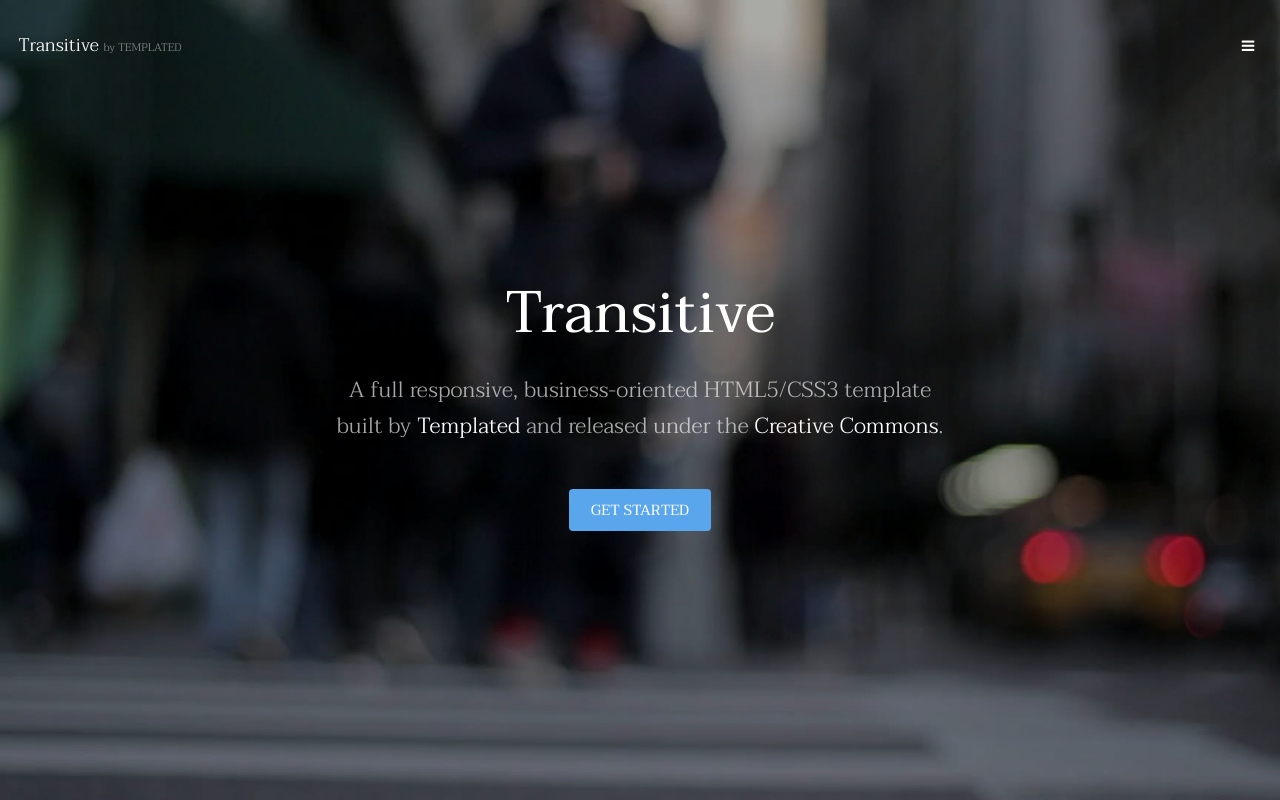
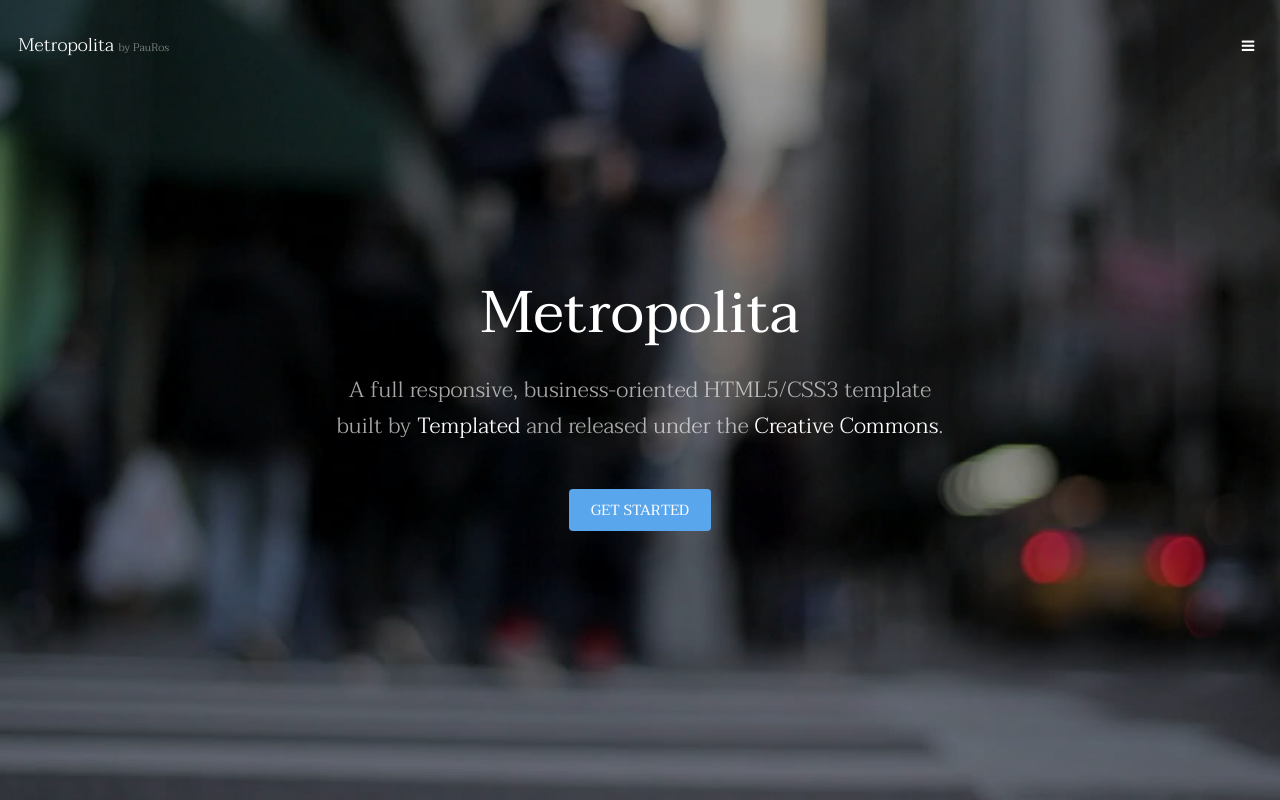
Before and after one commit to pauroscastello/REP_04_METROPOLITA, a plain HTML site: page index.html in a window 1280 px wide. Shown: the top 800 px of the page. Drawn offline with Linux system fonts and the light colour scheme.

Commit message:
cambios en la portada por PauRos

```diff
--- a/index.html
+++ b/index.html
@@ -1,12 +1,12 @@
 <!DOCTYPE HTML>
 <!--
-	Transitive by TEMPLATED
+	Metropolita by PauRos
 	templated.co @templatedco
 	Released for free under the Creative Commons Attribution 3.0 license (templated.co/license)
 -->
 <html>
 	<head>
-		<title>Transitive by TEMPLATED</title>
+		<title>Metropolita by PauRos</title>
 		<meta charset="utf-8" />
 		<meta name="viewport" content="width=device-width, initial-scale=1" />
 		<link rel="stylesheet" href="assets/css/main.css" />
@@ -15,7 +15,7 @@
 
 		<!-- Header -->
 			<header id="header" class="alt">
-				<div class="logo"><a href="index.html">Transitive <span>by TEMPLATED</span></a></div>
+				<div class="logo"><a href="index.html">Metropolita <span>by PauRos</span></a></div>
 				<a href="#menu" class="toggle"><span>Menu</span></a>
 			</header>
 
@@ -36,7 +36,7 @@
 		-->
 			<section id="banner" data-video="images/banner">
 				<div class="inner">
-					<h1>Transitive</h1>
+					<h1>Metropolita</h1>
 					<p>A full responsive, business-oriented HTML5/CSS3 template<br />
 					built by <a href="https://templated.co/">Templated</a> and released under the <a href="https://templated.co/license">Creative Commons</a>.</p>
 					<a href="#one" class="button special scrolly">Get Started</a>
```
